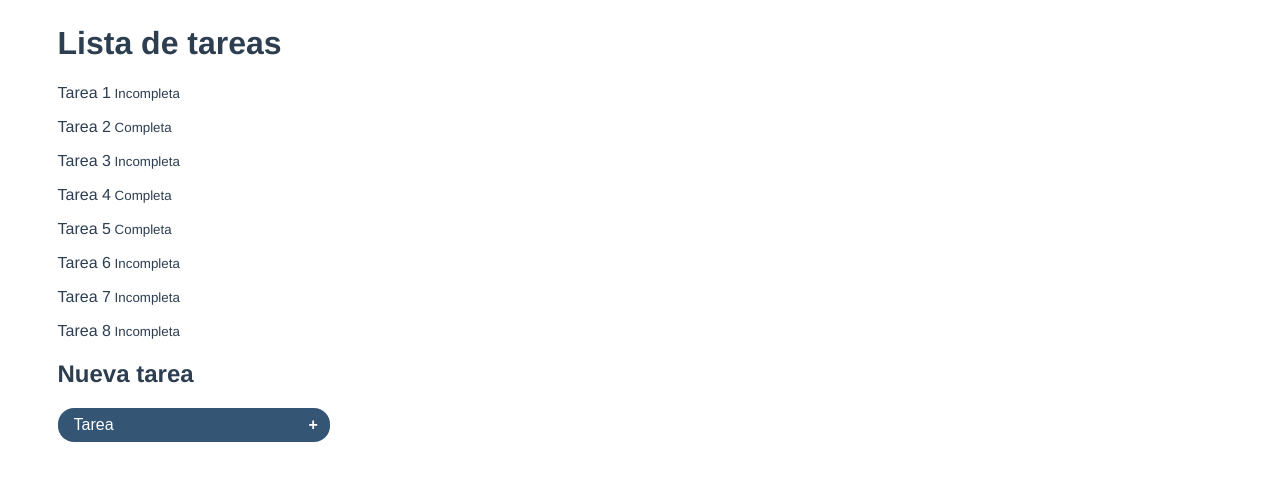
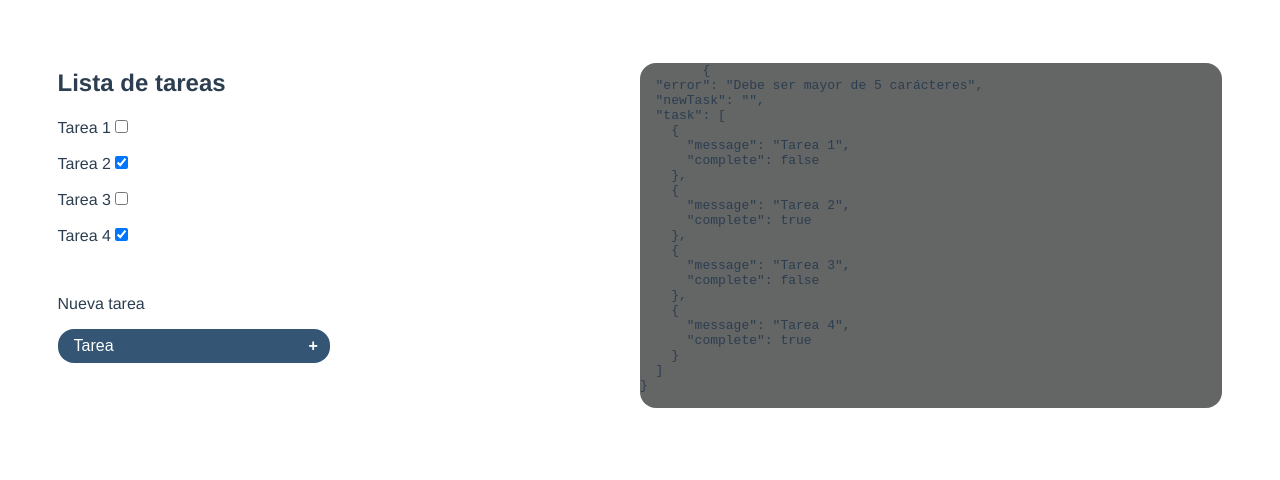
Before and after one commit to alejandraJA/my_first_project, a Vue app: page / in a window 1280 px wide. Shown: the top 480 px of the page. Built offline with nearby package versions, Linux system fonts and the light colour scheme.

Commit message:
Resolución de detalles referentes al diseño

```diff
--- a/src/App.vue
+++ b/src/App.vue
@@ -30,10 +30,7 @@ export default {
     margin-left: 2%;
     margin-right: 2%;
     margin-top: 2%;
+    width: 96%;
     margin-bottom: 2%;
 }
-
-body {
-    margin-bottom: 200px;
-}
 </style>
--- a/src/components/structure/ProjectIntegrate.vue
+++ b/src/components/structure/ProjectIntegrate.vue
@@ -1,17 +1,25 @@
 <template lang="en">
 <div id="app">
+    <section>
         <h1>Lista de tareas</h1>
         <p v-for="(item, index) in task">
             <span v-text="item.message" />
-        <small class="identificator" v-if="item.complete" v-text="' Completa'" />
-        <small class="identificator" v-else v-text="' Incompleta'" />
+            <input class="checkbox" @click="item.complete = false" type="checkbox" checked v-if="item.complete" />
+            <input class="checkbox" @click="item.complete = true" type="checkbox" v-else />
         </p>
-    <h2>Nueva tarea</h2>
+        <br>
+        <p>Nueva tarea</p>
         <input v-model="newTask" type="text" class="input" placeholder="Tarea">
         <button class="floatinButton" @click="addTask">+</button>
         <br>
         <small class="error" v-text="error" v-if="((newTask.length >= 1) && (newTask.length < 5))"></small>
         </input>
+    </section>
+    <section>
+        <pre>
+        {{$data}}
+        </pre>
+    </section>
 </div>
 </template>
 
@@ -38,22 +46,6 @@ export default {
                     message: 'Tarea 4',
                     complete: true
                 },
-                {
-                    message: 'Tarea 5',
-                    complete: true
-                },
-                {
-                    message: 'Tarea 6',
-                    complete: false
-                },
-                {
-                    message: 'Tarea 7',
-                    complete: false
-                },
-                {
-                    message: 'Tarea 8',
-                    complete: false
-                },
             ]
         }
     },
@@ -66,10 +58,9 @@ export default {
                 })
                 this.newTask = ''
             } else {
-                if(!this.newTask) {
+                if (!this.newTask) {
                     this.error = 'El campo esta vacio'
-                }
-                else this.error = 'Debe ser mayor de 5 carácteres'
+                } else this.error = 'Debe ser mayor de 5 carácteres'
             }
         }
     }
@@ -96,6 +87,10 @@ export default {
     color: white
 }
 
+.checkbox {
+    cursor: pointer;
+}
+
 .floatinButton {
     background-color: #355575;
     border: none;
@@ -111,8 +106,8 @@ export default {
 
 .floatinButton:hover {
     background-color: #6e89a4;
+    cursor: pointer;
 }
-
 
 .error {
     margin-top: 4px;
@@ -120,4 +115,19 @@ export default {
     font-size: 10px;
     align-items: flex-end;
 }
+
+#app {
+    display: flex;
+    flex-direction: row;
+    flex-wrap: wrap;
+}
+
+#app>section {
+    width: 50%;
+}
+
+#app>section>pre {
+    background-color: #0b0c0ca1;
+    border-radius: 16px;
+}
 </style>
```
Lines whose indentation alone changed are shown as unchanged.
